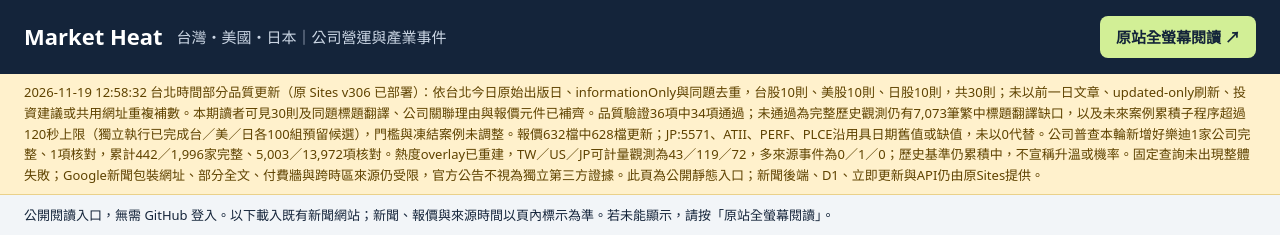
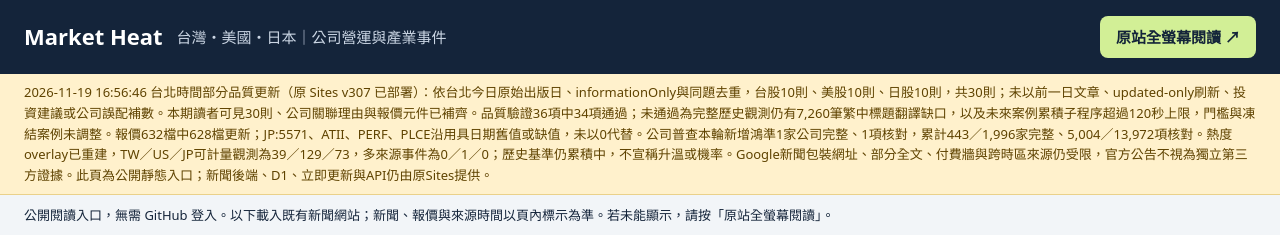
Before and after one commit to city2243/market-heat, a plain HTML site: page index.html in a window 1280 px wide. Shown: the top 235 px of the page. Drawn offline with Linux system fonts and the light colour scheme; grey boxes are pictures that could not be loaded.

Commit message:
Update Market Heat status for 2026-11-19 16:56 Taipei

```diff
--- a/index.html
+++ b/index.html
@@ -3,7 +3,7 @@
 *{box-sizing:border-box}body{margin:0;background:#f2f5f8;color:#14243a;font:15px/1.6 system-ui,sans-serif}header{padding:16px 24px;background:#14243a;color:white;display:flex;gap:14px;align-items:center;flex-wrap:wrap}h1{font-size:22px;margin:0}header p{margin:0;color:#cbd6e4;flex:1}a{color:inherit}header a{background:#d2ef96;color:#14243a;padding:9px 16px;border-radius:8px;font-weight:650;text-decoration:none}.note{padding:10px 24px;font-size:13px;border-bottom:1px solid #dbe1e8}.note a{color:#255da2}.sync{background:#fff1cc;color:#5f4300;padding:8px 24px;font-size:13px;border-bottom:1px solid #ead18a}iframe{display:block;width:100%;height:calc(100dvh - 171px);min-height:650px;border:0;background:white}footer{padding:12px 24px;font-size:12px;color:#5e6c7e}@media(max-width:600px){header{padding:14px 16px}header p{flex-basis:100%}.note,.sync{padding:10px 16px}iframe{height:80dvh}}
 </style></head><body>
 <header><h1>Market Heat</h1><p>台灣・美國・日本｜公司營運與產業事件</p><a href="https://market-heat-jaime.jaime2243.chatgpt.site" target="_blank" rel="noopener">原站全螢幕閱讀 ↗</a></header>
-<div class="sync" data-update-marker="market-heat-20261119-125832-v306-1e01ee7">2026-11-19 12:58:32 台北時間部分品質更新（原 Sites v306 已部署）：依台北今日原始出版日、informationOnly與同題去重，台股10則、美股10則、日股10則，共30則；未以前一日文章、updated-only刷新、投資建議或共用網址重複補數。本期讀者可見30則及同題標題翻譯、公司關聯理由與報價元件已補齊。品質驗證36項中34項通過；未通過為完整歷史觀測仍有7,073筆繁中標題翻譯缺口，以及未來案例累積子程序超過120秒上限（獨立執行已完成台／美／日各100組預留候選），門檻與凍結案例未調整。報價632檔中628檔更新；JP:5571、ATII、PERF、PLCE沿用具日期舊值或缺值，未以0代替。公司普查本輪新增好樂迪1家公司完整、1項核對，累計442／1,996家完整、5,003／13,972項核對。熱度overlay已重建，TW／US／JP可計量觀測為43／119／72，多來源事件為0／1／0；歷史基準仍累積中，不宣稱升溫或機率。固定查詢未出現整體失敗；Google新聞包裝網址、部分全文、付費牆與跨時區來源仍受限，官方公告不視為獨立第三方證據。此頁為公開靜態入口；新聞後端、D1、立即更新與API仍由原Sites提供。</div>
+<div class="sync" data-update-marker="market-heat-20261119-165646-v307-352b05f">2026-11-19 16:56:46 台北時間部分品質更新（原 Sites v307 已部署）：依台北今日原始出版日、informationOnly與同題去重，台股10則、美股10則、日股10則，共30則；未以前一日文章、updated-only刷新、投資建議或公司誤配補數。本期讀者可見30則、公司關聯理由與報價元件已補齊。品質驗證36項中34項通過；未通過為完整歷史觀測仍有7,260筆繁中標題翻譯缺口，以及未來案例累積子程序超過120秒上限，門檻與凍結案例未調整。報價632檔中628檔更新；JP:5571、ATII、PERF、PLCE沿用具日期舊值或缺值，未以0代替。公司普查本輪新增鴻準1家公司完整、1項核對，累計443／1,996家完整、5,004／13,972項核對。熱度overlay已重建，TW／US／JP可計量觀測為39／129／73，多來源事件為0／1／0；歷史基準仍累積中，不宣稱升溫或機率。Google新聞包裝網址、部分全文、付費牆與跨時區來源仍受限，官方公告不視為獨立第三方證據。此頁為公開靜態入口；新聞後端、D1、立即更新與API仍由原Sites提供。</div>
 <div class="note">公開閱讀入口，無需 GitHub 登入。以下載入既有新聞網站；新聞、報價與來源時間以頁內標示為準。若未能顯示，請按「原站全螢幕閱讀」。</div>
 <iframe title="Market Heat 新聞熱度雷達" src="https://market-heat-jaime.jaime2243.chatgpt.site" referrerpolicy="strict-origin-when-cross-origin"></iframe>
 <footer>GitHub Pages 公開入口：city2243/market-heat。新聞後端、D1、立即更新與 API 由原 Sites 服務提供；GitHub 不保存密鑰。熱度為來源觀測，不是閱讀量或投資建議。</footer>
```
